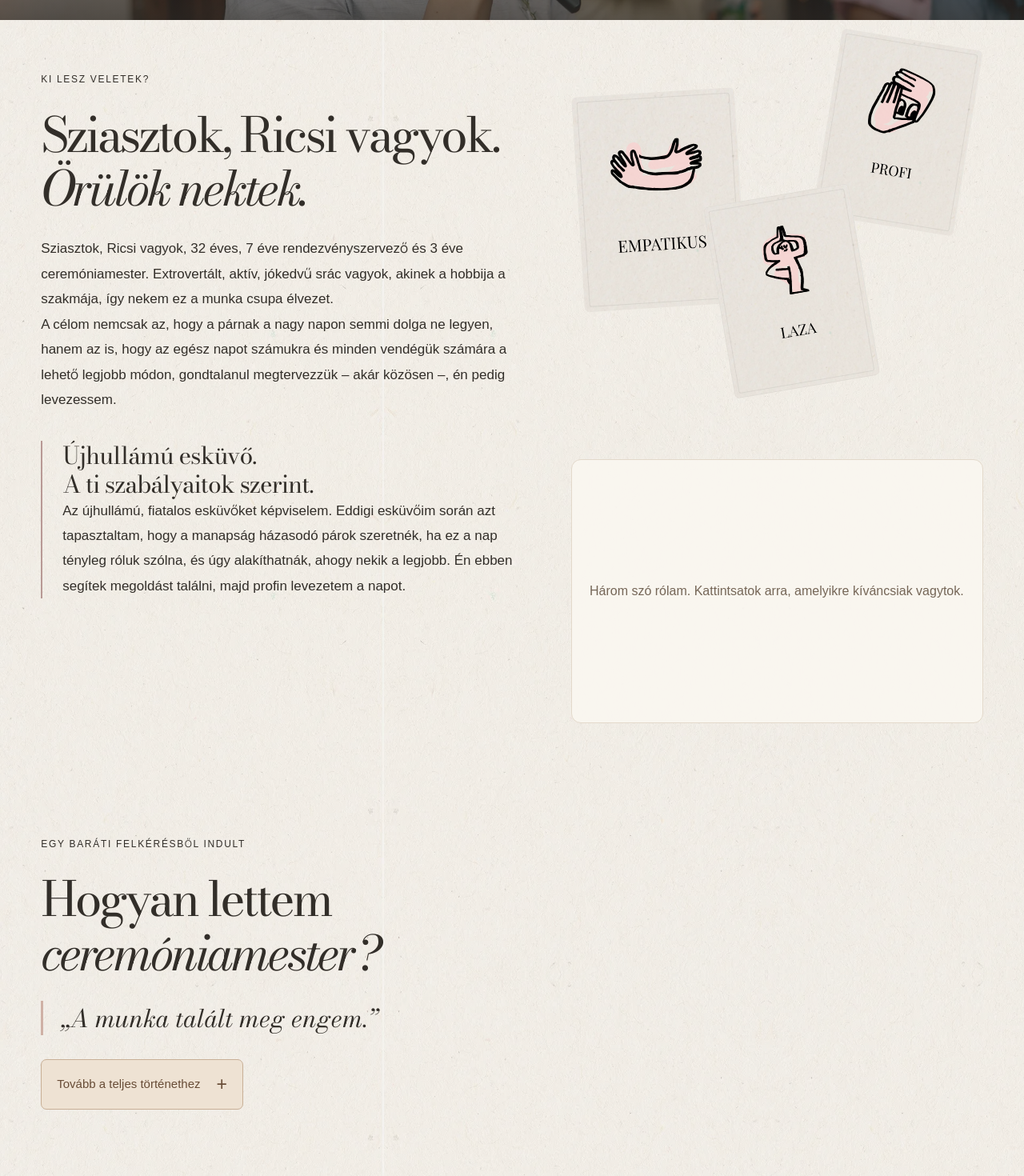
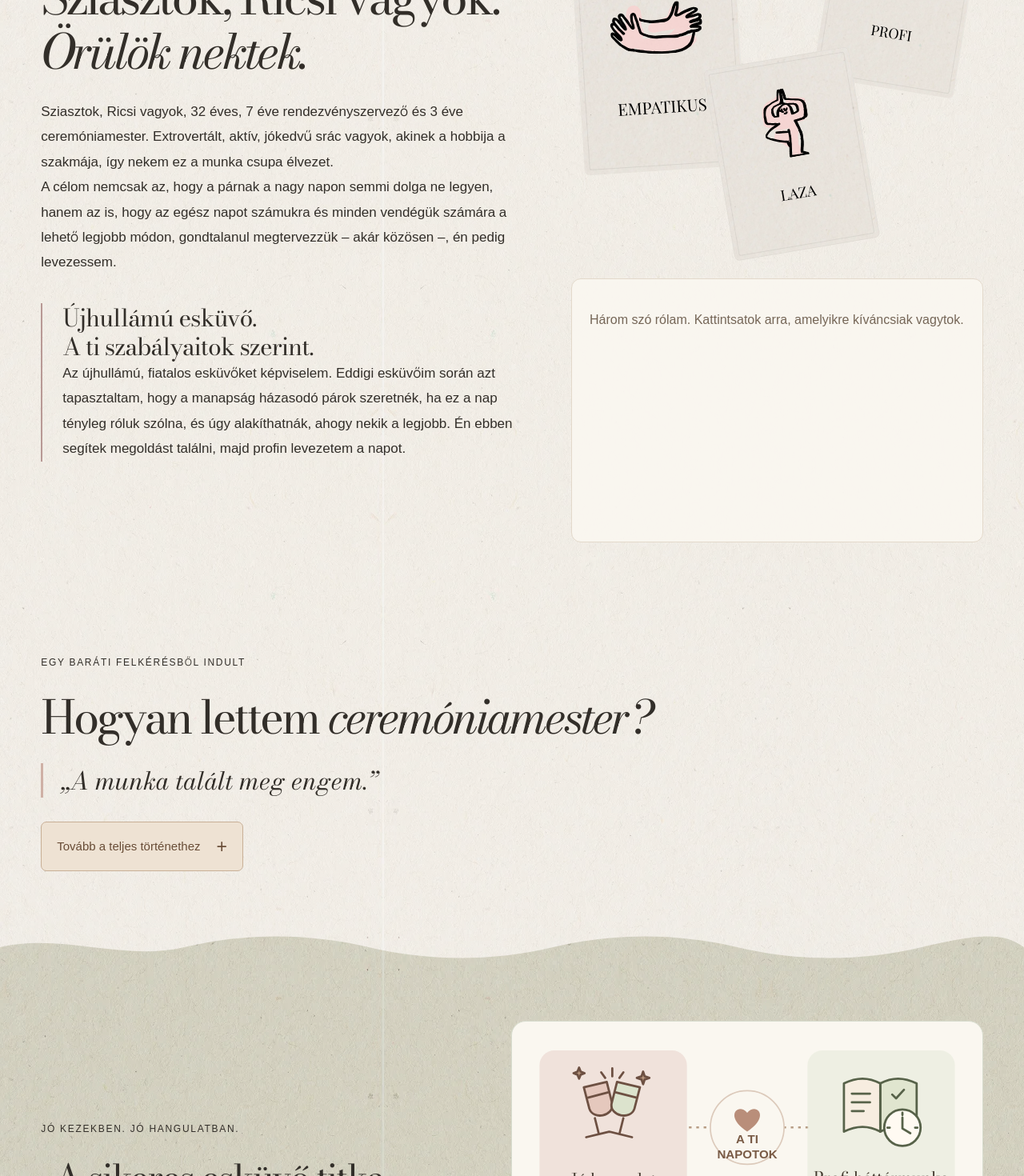
Before and after one commit to LillaDobo/ceremoniamester, a Next.js app: page / in a window 1280 px wide. Shown: the part 1330-2800 px from the top of the page at 80% size. Built offline with nearby package versions, Linux system fonts and the light colour scheme; a web font is replaced by a local one.

Commit message:
Compact layout and improve illustrated interactive sections

```diff
--- a/app/globals.css
+++ b/app/globals.css
@@ -815,3 +815,68 @@ body { font-size:17px; }
 }
 
 @media(max-width:1023px) { .story-placeholder { display:none; } }
+
+/* Tighten the vertical rhythm while keeping every interactive state steady. */
+.editorial-hero .hero-title { font-size:clamp(30px,7vw,132px); line-height:1.04; }
+.editorial-hero .title-line-second { display:flex; white-space:nowrap; }
+.editorial-hero { padding-block:50px 35px; }
+.personality-panel { margin-top:0; justify-content:flex-start; }
+.personality-panel h3 { font-size:25px; height:130px; flex-shrink:0; padding-right:0; margin-bottom:10px; }
+.personality-panel .eyebrow { flex-shrink:0; }
+.personality-panel .personality-hint { margin-top:15px; }
+.personality-collage { height:330px; }
+.full-story { width:100%; display:block; }
+.full-story .story-copy { max-width:var(--content-width); }
+.full-story h2 { font-size:clamp(36px,4.5vw,68px); }
+.full-story .story-details > div > p { max-width:none; }
+.full-story .story-details { max-width:none; }
+.gallery-controls { justify-content:flex-end; }
+.new-mood-section .mood-scene { align-items:start; }
+.mood-copy { min-height:330px; }
+.mood-copy h3 { height:110px; margin-bottom:15px; }
+.cm-cards .cm-icon { width:96px; height:96px; margin-bottom:22px; }
+.recipe-flow .flow-label { font-family:"Bodoni Moda",Georgia,serif; font-size:24px; fill:#42392e; }
+.recipe-flow .flow-caption { font-family:"Manrope",Arial,sans-serif; font-size:16px; fill:#786758; }
+.recipe-flow .flow-center { font-family:"Manrope",Arial,sans-serif; font-size:11px; font-weight:600; letter-spacing:.3px; fill:#795b46; }
+.contact-section { padding-block:32px; }
+.contact-section h2 { font-size:clamp(32px,3.3vw,48px); margin-bottom:12px; }
+.contact-section .eyebrow { margin-bottom:12px; }
+.contact-section p:not(.eyebrow) { font-size:15px; line-height:1.7; margin-bottom:0; }
+.contact-section .button { min-height:46px; padding:12px 20px; font-size:14px; margin-top:0; }
+.contact-section .consultation-note { font-size:11px; margin-top:12px; }
+.contact-action { margin-top:24px; }
+.footer-links a { position:relative; text-decoration:none; padding-bottom:6px; }
+.footer-links a::after { content:""; position:absolute; bottom:0; left:0; width:100%; height:1px; background:currentColor; transform:scaleX(0); transform-origin:left; transition:transform .25s ease; }
+.footer-links a:hover::after,.footer-links a:focus-visible::after { transform:scaleX(1); }
+.footer-links a:hover { text-decoration:none; }
+@media(min-width:768px) {
+  .personality-collage { height:430px; }
+  .compact-contact { display:grid; grid-template-columns:minmax(0,1fr) auto; gap:40px; align-items:center; text-align:left; }
+  .contact-action { margin-top:0; text-align:center; }
+}
+@media(min-width:1024px) {
+  .full-story .story-details > div { display:grid; grid-template-columns:repeat(3,minmax(0,1fr)); gap:30px; align-items:start; }
+  .full-story .signature { grid-column:1 / -1; }
+}
+@media(min-width:1100px) { .personality-panel h3 { height:90px; } }
+@media(max-width:767px) {
+  .editorial-hero .hero-title { font-size:clamp(23px,6.9vw,46px); }
+  .editorial-hero .title-polaroid { width:clamp(28px,7vw,45px); height:clamp(36px,8.8vw,56px); }
+  .editorial-hero .title-line { gap:.1em; }
+  .personality-collage { height:330px; }
+}
+@media(prefers-reduced-motion:reduce) { .footer-links a::after { transition:none; } }
+.recipe-flow .flow-center { font-size:18px; letter-spacing:0; }
+.recipe-mobile-visual { display:none; }
+@media(max-width:767px) {
+  .wedding-recipe .recipe-flow { display:none; }
+  .recipe-mobile-visual { display:grid; grid-template-columns:minmax(0,1fr) 18px minmax(0,1fr); gap:8px; align-items:center; text-align:center; margin-bottom:20px; }
+  .recipe-mobile-visual > div { padding:14px 5px; background:#f1e3dd; border-radius:10px; }
+  .recipe-mobile-visual > div:last-of-type { background:#e6ead9; }
+  .recipe-mobile-visual .cm-icon { width:80px; max-width:100%; height:auto; margin:0 auto 10px; color:#67513e; }
+  .recipe-mobile-visual div > span { display:block; font-size:13px; line-height:1.5; }
+  .recipe-plus { font-size:23px; }
+  .recipe-mobile-visual > p { grid-column:1 / -1; margin:8px 0 0; font-size:16px; }
+}
+
+.flip-face { padding-bottom:24px; }
--- a/app/page.tsx
+++ b/app/page.tsx
@@ -1,7 +1,7 @@
 import Link from "next/link";
 import { Header } from "@/components/header";
 import { Footer } from "@/components/footer";
-import { Arrow, Motif } from "@/components/icons";
+import { Arrow } from "@/components/icons";
 import { CmIcon } from "@/components/cm-icon";
 import { Gallery } from "@/components/gallery";
 import { PhotoContent } from "@/components/photo";
@@ -19,7 +19,7 @@ export default function Home() {
     <main id="tartalom">
       <section className="hero section-shell editorial-hero">
         <p className="eyebrow">Faur Richárd · Ceremóniamester</p>
-        <h1 className="hero-title" aria-label="A nagy nap, ami rólatok szól."><span className="title-line"><span>A NAGY</span><Polaroid photo={titlePhotos[0]} className="polaroid-one" /><span>NAP,</span></span><span className="title-line pointing-line"><span>AMI</span><Polaroid photo={titlePhotos[1]} className="polaroid-two" /><span>RÓLATOK</span></span><span className="title-line title-last-line">SZÓL<span className="title-dot">.</span></span></h1>
+        <h1 className="hero-title" aria-label="A nagy nap, ami rólatok szól."><span className="title-line"><span>A NAGY</span><Polaroid photo={titlePhotos[0]} className="polaroid-one" /><span>NAP,</span></span><span className="title-line title-line-second"><span>AMI</span><Polaroid photo={titlePhotos[1]} className="polaroid-two" /><span>RÓLATOK SZÓL<span className="title-dot">.</span></span></span></h1>
         <div className="hero-bottom"><p>Ti ünnepeltek, én gondoskodom minden másról.</p><span className="consultation-note">Az első konzultáció ingyenes.</span></div>
       </section>
 
@@ -27,7 +27,7 @@ export default function Home() {
 
       <section id="rolam" className="about-background-section about-plain"><div className="about-mini section-shell"><div className="about-copy"><p className="eyebrow">Ki lesz veletek?</p><h2>Sziasztok, Ricsi vagyok.<br /><span className="italic">Örülök nektek.</span></h2><p>{site.introduction}</p><p>{site.goal}</p><div className="difference-copy"><h3>Újhullámú esküvő.<br />A ti szabályaitok szerint.</h3><p>{site.difference}</p></div></div><ValueCards /></div></section>
 
-      <section className="story-section section-shell section-space"><div className="story-copy"><p className="eyebrow">Egy baráti felkérésből indult</p><h2>Hogyan lettem<br /><span className="italic">ceremóniamester?</span></h2><blockquote className="story-opening">„A munka talált meg engem.”</blockquote><details className="story-details"><summary>Tovább a teljes történethez <span aria-hidden="true">+</span></summary><div><p>{site.story}</p>{site.storyContinuation.map(paragraph => <p key={paragraph}>{paragraph}</p>)}<span className="signature">Ricsi</span></div></details></div><div className="story-placeholder" aria-hidden="true" /></section>
+      <section className="story-section full-story section-space"><div className="story-copy section-shell"><p className="eyebrow">Egy baráti felkérésből indult</p><h2>Hogyan lettem <span className="italic">ceremóniamester?</span></h2><blockquote className="story-opening">„A munka talált meg engem.”</blockquote><details className="story-details"><summary>Tovább a teljes történethez <span aria-hidden="true">+</span></summary><div><p>{site.story}</p>{site.storyContinuation.map(paragraph => <p key={paragraph}>{paragraph}</p>)}<span className="signature">Ricsi</span></div></details></div></section>
 
       <section className="quote-section lively-quote infographic-quote"><div className="section-shell quote-layout"><div className="quote-intro"><p className="eyebrow">Jó kezekben. Jó hangulatban.</p><p className="quote">„A sikeres esküvő titka<br /><span className="italic">a jó hangulat és<br />a profi háttérmunka.”</span></p><p className="quote-promise">Velem mindkettőt megkapjátok.</p><p className="quote-explanation">Két dolog, ami együtt működik igazán. Nézzétek meg, mit teszek hozzá az egyikhez és a másikhoz.</p></div><WeddingRecipe /></div></section>
 
@@ -47,7 +47,7 @@ export default function Home() {
       </section>
 
       <section className="new-mood-section section-shell section-space"><div className="section-heading"><div><p className="eyebrow">A ti napotok, a ti hangulatotok</p><h2>Mi áll közel<br /><span className="italic">hozzátok?</span></h2></div><p>A háttérmunkán túl a jó hangulathoz is hozzáteszek.</p></div><MoodPicker /></section>
-      <section className="contact-section"><div className="section-shell"><p className="eyebrow">Kezdjük egy beszélgetéssel</p><h2>Nézzük meg,<br /><span className="italic">mire van szükségetek.</span></h2><p>Meséljetek az időpontról, a helyszínről és arról,<br className="desktop-break" /> hogyan képzelitek el az esküvőtöket.</p><Link className="button button-dark" href="/kapcsolat/">Kapcsolatfelvétel <Arrow /></Link><span className="consultation-note">Az első konzultáció ingyenes.</span><Motif kind="spark" className="contact-spark" /></div></section>
+      <section className="contact-section"><div className="section-shell compact-contact"><div className="contact-copy"><p className="eyebrow">Kezdjük egy beszélgetéssel</p><h2>Nézzük meg,<br /><span className="italic">mire van szükségetek.</span></h2><p>Meséljetek az időpontról, a helyszínről és arról,<br className="desktop-break" /> hogyan képzelitek el az esküvőtöket.</p></div><div className="contact-action"><Link className="button button-dark" href="/kapcsolat/">Kapcsolatfelvétel <Arrow /></Link><span className="consultation-note">Az első konzultáció ingyenes.</span></div></div></section>
     </main><Footer />
   </>;
 }
--- a/components/gallery.tsx
+++ b/components/gallery.tsx
@@ -71,6 +71,6 @@ export function Gallery() {
       onKeyDown={event => { if (event.key === "ArrowRight" || event.key === "ArrowLeft") { event.preventDefault(); move(event.key === "ArrowRight" ? 1 : -1); } }}>
       {galleryPhotos.map((photo, index) => <figure className="gallery-slide" key={photo.id}><div className="gallery-photo"><PhotoContent photo={photo} index={index + 2} /></div><figcaption><span>{photo.caption}</span><small>{String(index + 1).padStart(2, "0")}</small></figcaption></figure>)}
     </div>
-    <div className="gallery-controls"><p>Húzzátok oldalra a képeket.</p><span className="gallery-count" aria-live="polite" aria-atomic="true">{String(active + 1).padStart(2, "0")} / {String(galleryPhotos.length).padStart(2, "0")}</span></div>
+    <div className="gallery-controls"><span className="gallery-count" aria-live="polite" aria-atomic="true">{String(active + 1).padStart(2, "0")} / {String(galleryPhotos.length).padStart(2, "0")}</span></div>
   </div>;
 }
--- a/components/services.tsx
+++ b/components/services.tsx
@@ -34,7 +34,7 @@ export function Services() {
       </div>
       <button type="button" className="flip-toggle" aria-expanded={flipped} aria-controls={`service-detail-${index}`} aria-label={`${service.title}: ${flipped ? "kártya visszafordítása" : "részletek"}`}
         onClick={() => { setPinned(flipped ? null : index); setHovered(null); }}>
-        <span className="flip-corner" aria-hidden="true">↻</span>
+
       </button>
     </article>;
   })}</div>;
--- a/components/value-cards.tsx
+++ b/components/value-cards.tsx
@@ -18,7 +18,7 @@ export function ValueCards() {
       <Image src={`${basePath}/images/cards/${card.file}.svg`} width={card.width} height={card.height} alt={card.name} className="personality-art" />
     </button>)}</div>
     <div id="personality-description" className={`personality-panel${selected ? " is-open" : ""}`} aria-live="polite" aria-atomic="true">
-      {selected ? <><p className="eyebrow">{selected.name}</p><h3>{selected.lead}</h3><p>{selected.text}</p><button type="button" className="personality-close" aria-label="Kártyaleírás bezárása" onClick={() => { document.querySelector<HTMLButtonElement>(`.personality-card-${active}`)?.focus(); setActive(null); }}>×</button></> : <p className="personality-hint">Három szó rólam. Kattintsatok arra, amelyikre kíváncsiak vagytok.</p>}
+      {selected ? <><p className="eyebrow">{selected.name}</p><h3>{selected.lead}</h3><p>{selected.text}</p></> : <p className="personality-hint">Három szó rólam. Kattintsatok arra, amelyikre kíváncsiak vagytok.</p>}
     </div>
   </div>;
 }
--- a/components/wedding-recipe.tsx
+++ b/components/wedding-recipe.tsx
@@ -1,6 +1,7 @@
 "use client";
 
 import { useState } from "react";
+import { CmIcon, CmArtwork } from "./cm-icon";
 
 const ingredients = [
   { title: "Jó hangulat", lead: "Lendület, amikor jól esik. Nyugalom, amikor arra van szükség.", text: "Figyelem a társaságot, kapcsolódom a vendégekhez, és ha kell, humorral vagy egy közös játékkal adok lendületet a napnak. A programokhoz senkinek sem kell erőltetetten alkalmazkodnia.", tags: ["Közös nevetések", "Játékok, ha szeretnétek", "Természetes kapcsolódás"] },
@@ -11,17 +12,21 @@ export function WeddingRecipe() {
   const [active, setActive] = useState(0);
   const item = ingredients[active];
   return <div className="wedding-recipe" data-active={active}>
-    <svg className="recipe-diagram" viewBox="0 0 620 330" role="img" aria-label="A jó hangulat és a profi háttérmunka találkozásában van a ti napotok.">
-      <circle className="recipe-circle recipe-circle-mood" cx="220" cy="165" r="140" fill="#ecd9d2" />
-      <circle className="recipe-circle recipe-circle-work" cx="400" cy="165" r="140" fill="#e4e8d4" />
-      <path d="M310 58a140 140 0 0 1 0 214 140 140 0 0 1 0-214Z" fill="#f9f5eb" />
-      <g stroke="#6e504b" strokeWidth="3" fill="none" strokeLinecap="round" strokeLinejoin="round"><path d="m152 153 9-40 32 31-41 9Z" fill="#d6b4a4"/><path d="m160 131 10 10m20-29 12-13m-22 11 1-14m21 36 14-2M150 103l-7-8"/><path d="M193 91c12-5 6 15 20 10"/></g>
-      <g stroke="#626f49" strokeWidth="3" fill="none" strokeLinecap="round" strokeLinejoin="round"><rect x="416" y="88" width="42" height="54" rx="5"/><path d="M427 85v9m20-9v9m-31 13h42m-31 12 6 6 14-13"/></g>
-      <text x="173" y="204" textAnchor="middle" className="diagram-label">JÓ</text><text x="173" y="229" textAnchor="middle" className="diagram-label">HANGULAT</text>
-      <text x="447" y="194" textAnchor="middle" className="diagram-label">PROFI</text><text x="447" y="221" textAnchor="middle" className="diagram-label">HÁTTÉR</text><text x="447" y="248" textAnchor="middle" className="diagram-label">MUNKA</text>
-      <path d="M310 124c-18-20-46 9 0 36 46-27 18-56 0-36Z" fill="#bc8c7b" />
-      <text x="310" y="187" textAnchor="middle" className="diagram-center">A TI</text><text x="310" y="208" textAnchor="middle" className="diagram-center">NAPOTOK</text>
+    <svg className="recipe-diagram recipe-flow" viewBox="0 0 640 290" role="img" aria-label="Jó hangulat és profi háttérmunka együtt: a ti napotok.">
+      <path d="M222 127h55m86 0h55" stroke="#b79d85" strokeWidth="3" strokeDasharray="4 7" />
+      <rect className="recipe-circle recipe-circle-mood" x="10" y="12" width="220" height="260" rx="22" fill="#f0e2db" />
+      <rect className="recipe-circle recipe-circle-work" x="410" y="12" width="220" height="260" rx="22" fill="#e6ead9" />
+      <g transform="translate(49 27) scale(1.18)" color="#6d5042" fill="none"><CmArtwork kind="party" /></g>
+      <g transform="translate(449 27) scale(1.18)" color="#576249" fill="none"><CmArtwork kind="plan" /></g>
+      <text x="120" y="213" textAnchor="middle" className="flow-label">Jó hangulat</text>
+      <text x="120" y="243" textAnchor="middle" className="flow-caption">Együtt megéljük.</text>
+      <text x="520" y="210" textAnchor="middle" className="flow-label">Profi háttérmunka</text>
+      <text x="520" y="242" textAnchor="middle" className="flow-caption">Én összefogom.</text>
+      <circle cx="320" cy="127" r="55" fill="#faf7f0" stroke="#dccabb" strokeWidth="2" />
+      <path d="M320 105c-14-16-35 6 0 28 35-22 14-44 0-28Z" fill="#b98e7a" />
+      <text x="320" y="151" textAnchor="middle" className="flow-center">A TI</text><text x="320" y="173" textAnchor="middle" className="flow-center">NAPOTOK</text>
     </svg>
+    <div className="recipe-mobile-visual" role="img" aria-label="Jó hangulat és profi háttérmunka együtt: a ti napotok."><div><CmIcon kind="party" /><span>Jó hangulat</span></div><span className="recipe-plus" aria-hidden="true">+</span><div><CmIcon kind="plan" /><span>Profi háttérmunka</span></div><p>A ti napotok. Mindkettővel.</p></div>
     <div className="recipe-options" role="group" aria-label="A sikeres esküvő két összetevője">{ingredients.map((ingredient, index) => <button type="button" aria-pressed={active === index} key={ingredient.title} onClick={() => setActive(index)}>{ingredient.title}</button>)}</div>
     <div className="recipe-detail" aria-live="polite" aria-atomic="true"><h3>{item.lead}</h3><p>{item.text}</p><ul>{item.tags.map(tag => <li key={tag}>{tag}</li>)}</ul></div>
   </div>;
```
Also changed, not shown: components/cm-icon.tsx (+9 -6 lines).
